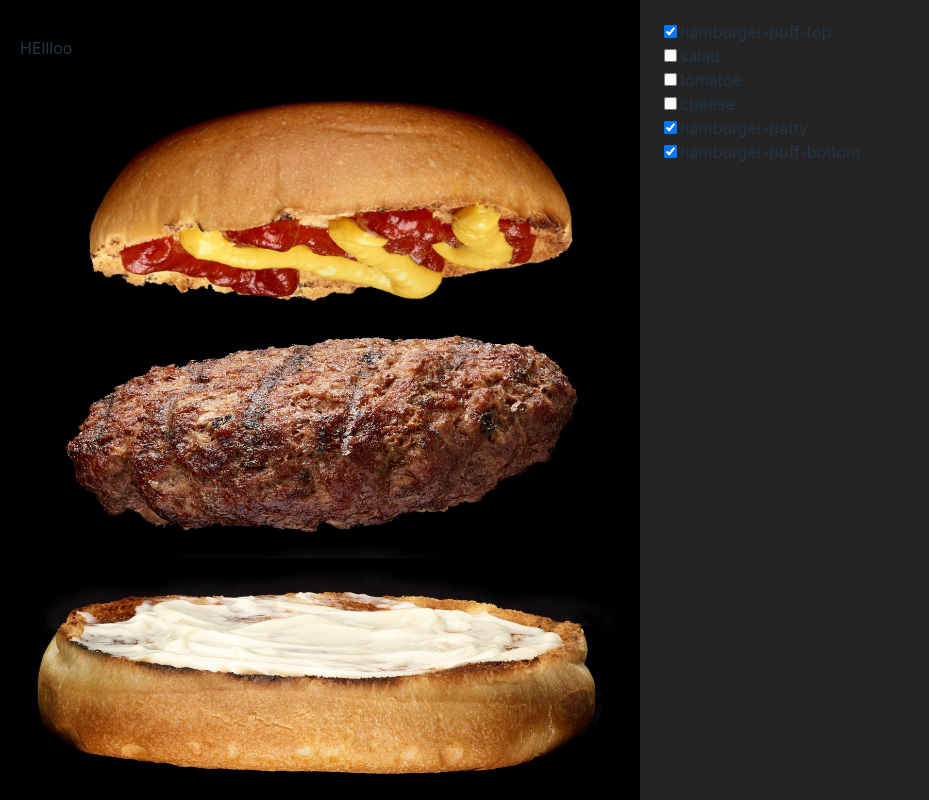
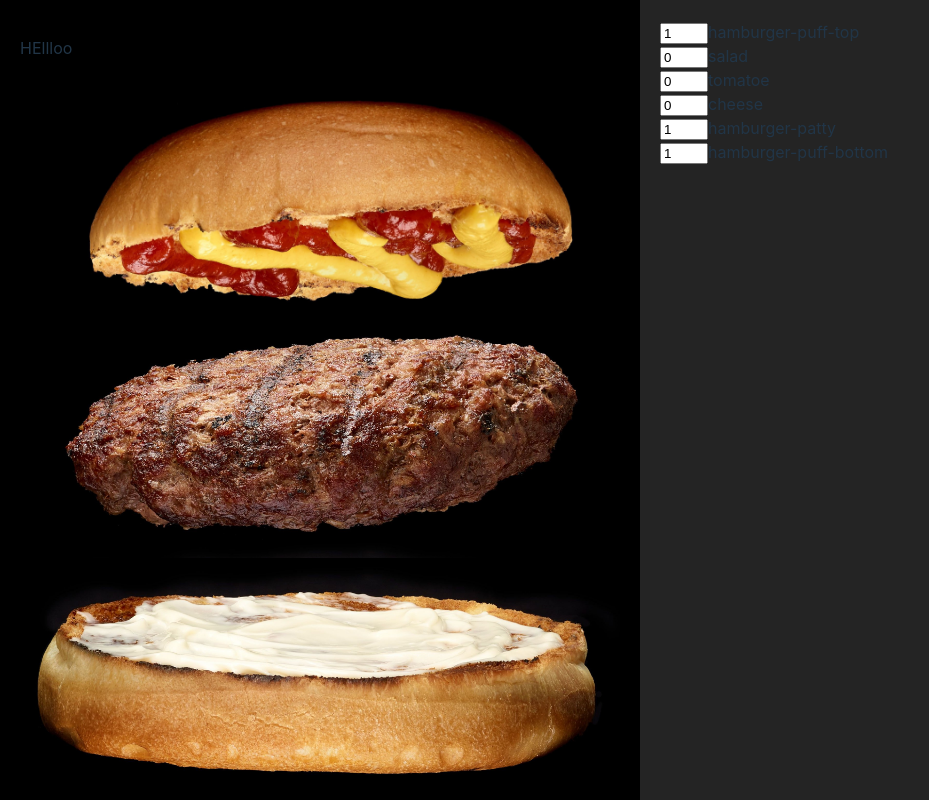
Before and after one commit to TwiceG/hamburger-parts, a React (Vite) app: page / in a window 1280 px wide. Shown: the whole page, without its empty margins (0-929 px from the left). Built offline with nearby package versions, Linux system fonts and the light colour scheme.

Commit message:
remake the selector to be able to choose more part

```diff
--- a/src/components/BurgerPartSelector.jsx
+++ b/src/components/BurgerPartSelector.jsx
@@ -1,31 +1,75 @@
-import React from 'react';
+export const BurgerPartSelector = ({ parts, selectedParts, setSelectedParts }) => {
+    const handleChange = (event, part) => {
+      const newCount = parseInt(event.target.value, 10);
+      const updatedParts = [...selectedParts];
+      const currentCount = countPart(part);
 
-export const BurgerPartSelector = ({ parts, selectedParts, setSelectedParts }) => {
-  const handleChange = (event) => {
-    const itemValue = event.target.value;
-    let updatedItems;
-
-    if (event.target.checked) {
-      if (!selectedParts.includes(itemValue)) {
-        // Ensure hamburger-puff-top is always the first item
-        if (itemValue === 'hamburger-puff-top') {
-          updatedItems = ['hamburger-puff-top', ...selectedParts];
-        } else {
-          updatedItems = [...selectedParts, itemValue];
+      if (part === 'hamburger-puff-top') {
+        if (newCount > currentCount) {
+          // Add "hamburger-puff-top" to the array at the beginning (up to the new count)
+          for (let i = 0; i < Math.min(newCount - currentCount, 1); i++) {
+            updatedParts.unshift(part);
+          }
+        } else if (newCount < currentCount) {
+          // Remove "hamburger-puff-top" from the array (up to the new count)
+          for (let i = 0; i < Math.abs(newCount - currentCount); i++) {
+            const index = updatedParts.indexOf(part);
+            if (index !== -1) {
+              updatedParts.splice(index, 1);
+            }
+          }
+        }
+    } else if (part === 'hamburger-puff-bottom') {
+        if (newCount > currentCount && currentCount < 2) {
+          // Add "hamburger-puff-bottom" to the array at the end (up to the new count and max count 2)
+          for (let i = 0; i < Math.min(newCount - currentCount, 2 - currentCount); i++) {
+            updatedParts.push(part);
+          }
+        } else if (newCount < currentCount) {
+          // Remove "hamburger-puff-bottom" from the array (up to the new count)
+          for (let i = 0; i < Math.abs(newCount - currentCount); i++) {
+            const index = updatedParts.lastIndexOf(part);
+            if (index !== -1) {
+              updatedParts.splice(index, 1);
+            }
           }
         }
       } else {
-      // Remove the item from the array
-      updatedItems = selectedParts.filter((item) => item !== itemValue);
+        // Handle other parts
+        if (newCount > currentCount) {
+          // Add part to the array multiple times to reach the new count
+          for (let i = 0; i < newCount - currentCount; i++) {
+            updatedParts.push(part);
+          }
+        } else if (newCount < currentCount) {
+          // Remove part from the array multiple times to reach the new count
+          for (let i = 0; i < currentCount - newCount; i++) {
+            const index = updatedParts.indexOf(part);
+            if (index !== -1) {
+              updatedParts.splice(index, 1);
+            }
+          }
+        }
       }
 
-    // Ensure hamburger-puff-bottom is always the last item
-    if (updatedItems.includes('hamburger-puff-bottom')) {
-      updatedItems = updatedItems.filter((item) => item !== 'hamburger-puff-bottom');
-      updatedItems.push('hamburger-puff-bottom');
+      // Ensure "hamburger-puff-bottom" is always at the end
+      const puffBottomIndex = updatedParts.indexOf('hamburger-puff-bottom');
+      if (puffBottomIndex !== -1) {
+        updatedParts.splice(puffBottomIndex, 1);
       }
+      updatedParts.push('hamburger-puff-bottom');
 
-    setSelectedParts(updatedItems);
+      setSelectedParts(updatedParts);
+    };
+
+    const countPart = (part) => {
+      let count = 0;
+      for (let i = 0; i < selectedParts.length; i++) {
+        if (selectedParts[i] === part) {
+          count++;
+        }
+      }
+      return count;
     };
 
     return (
@@ -33,11 +77,11 @@ export const BurgerPartSelector = ({ parts, selectedParts, setSelectedParts }) =
         {parts.map((part, index) => (
           <div key={index}>
             <input
-            type="checkbox"
-            onChange={handleChange}
-            value={part}
-            id={index}
-            checked={selectedParts.includes(part)}
+              type="number"
+              min={0}
+              max={2}
+              value={countPart(part)}
+              onChange={(event) => handleChange(event, part)}
             />
             <label htmlFor={index}>{part}</label>
           </div>
```
Lines whose indentation alone changed are shown as unchanged.
